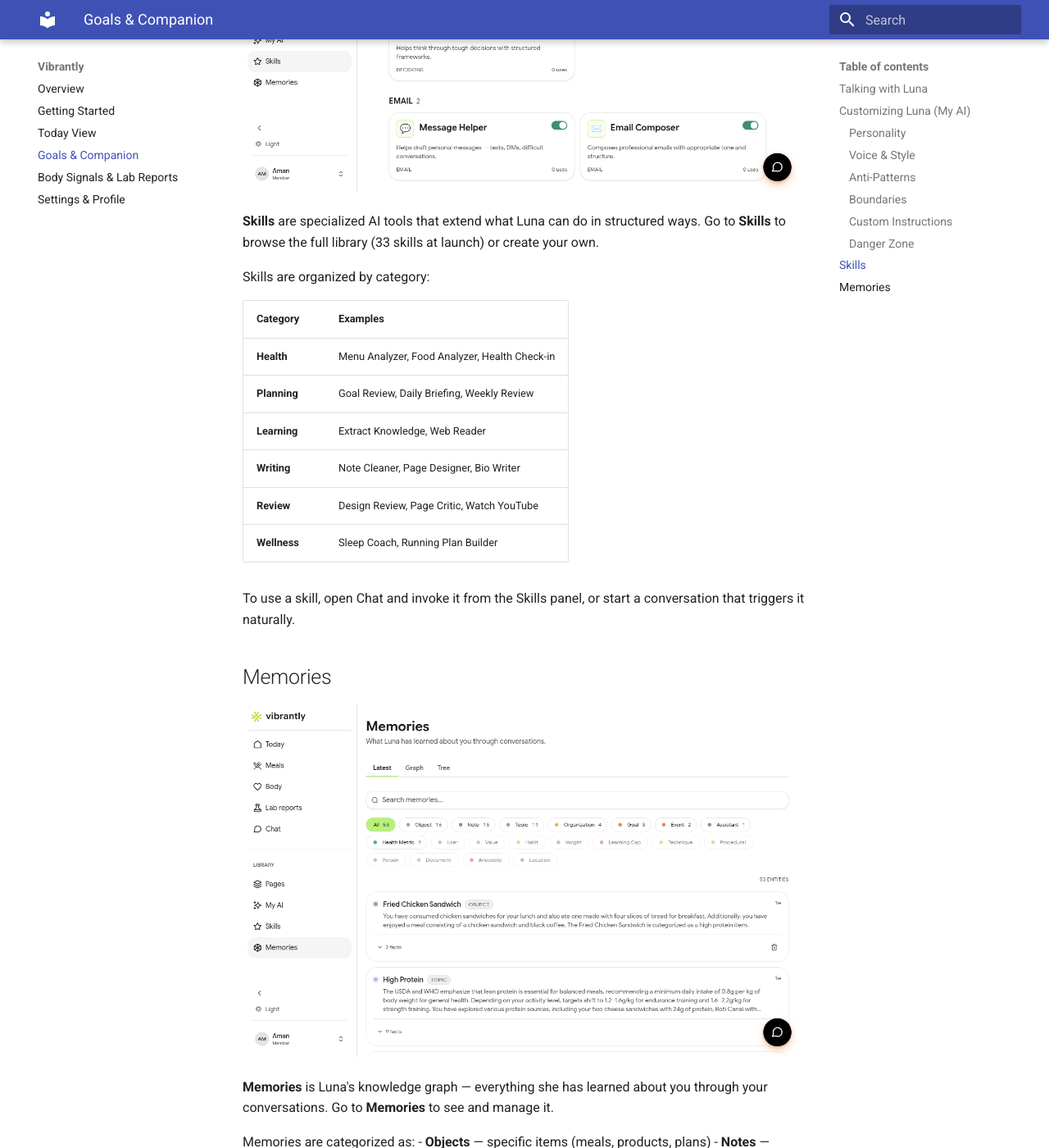
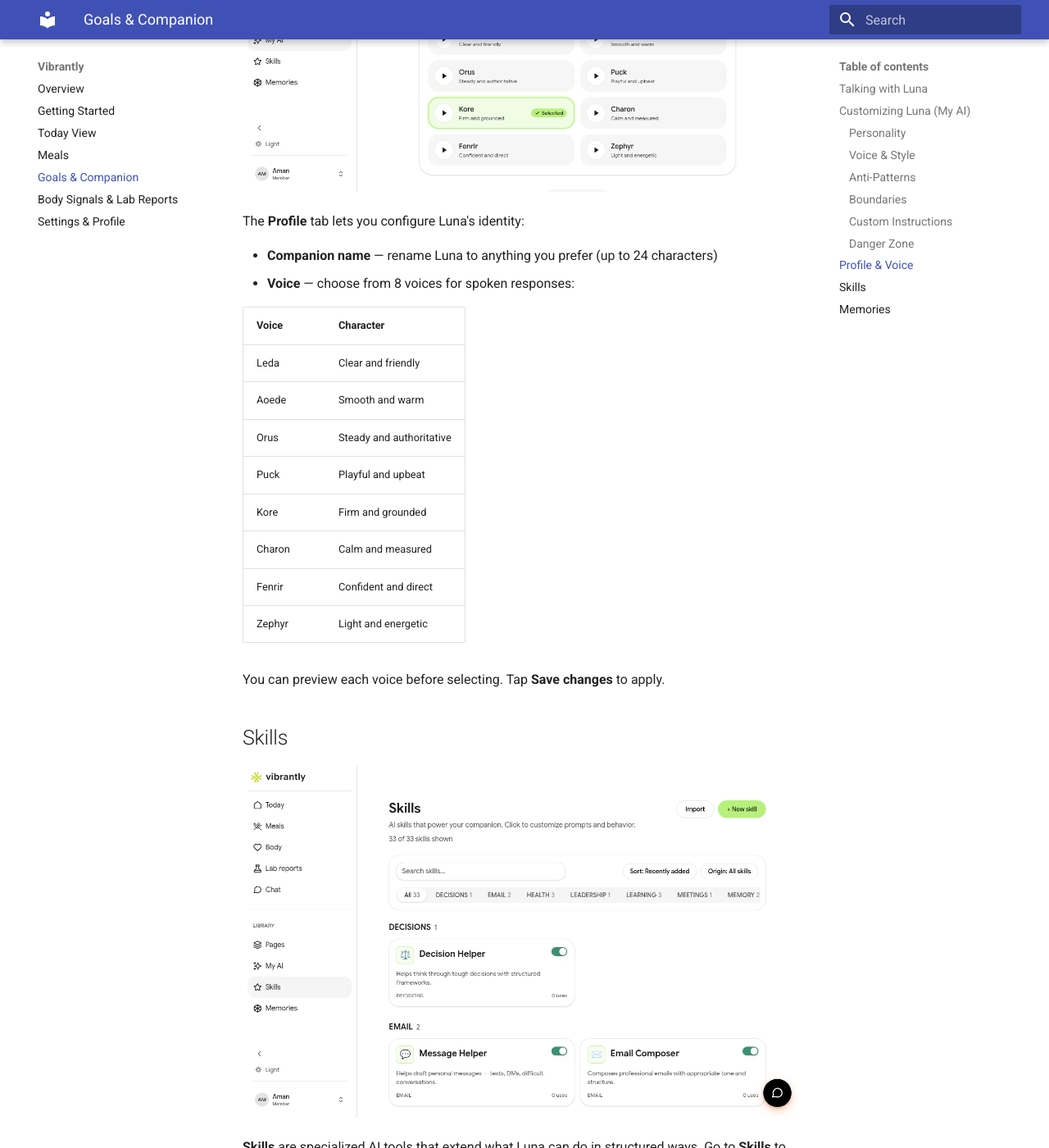
Before and after one commit to belal-khaled/product-docs, an MkDocs documentation site: the page built from docs/vibrantly/goals-companion.md, in a window 1280 px wide and 1400 px high, scrolled down 2691 px. Shown: the whole window at 82% size. Built offline with MkDocs 1.6.1 and Material for MkDocs 9.7.7, drawn with Linux system fonts in a browser that asks for light colours.

Commit message:
feat(vibrantly): second pass — Meals page, lab report results, companion voice
New page:
- docs/vibrantly/meals.md: full Meals section with chat-based logging flow,
  history view, Luna's meal analysis approach, meal type classification

New screenshots:
- img/meals-list.png: meals history with food photos + AI commentary
- img/meals-log-dialog.png: Luna meal logging chat panel
- img/lab-report-results.png: Your Health Intelligence report with system tabs
- img/companion-voice.png: Luna Profile tab with 8-voice selector

Updated pages:
- sleep-tracking.md: added lab report results section (Overview / Your Body's
  Story / Key Findings / For Your Doctor tabs, sharing options)
- goals-companion.md: added Profile & Voice section (rename companion, 8 voices)
- mkdocs.yml: added Meals to Vibrantly nav

```diff
--- a/docs/vibrantly/goals-companion.md
+++ b/docs/vibrantly/goals-companion.md
@@ -41,6 +41,28 @@ Add specific behaviors tailored to your preferences that override archetype defa
 ### Danger Zone
 **Reset entire personality** reverts all sections to your archetype's defaults and removes your custom entries.
 
+## Profile & Voice
+
+![Luna profile and voice selection](img/companion-voice.png)
+
+The **Profile** tab lets you configure Luna's identity:
+
+- **Companion name** — rename Luna to anything you prefer (up to 24 characters)
+- **Voice** — choose from 8 voices for spoken responses:
+
+| Voice | Character |
+|-------|-----------|
+| Leda | Clear and friendly |
+| Aoede | Smooth and warm |
+| Orus | Steady and authoritative |
+| Puck | Playful and upbeat |
+| Kore | Firm and grounded |
+| Charon | Calm and measured |
+| Fenrir | Confident and direct |
+| Zephyr | Light and energetic |
+
+You can preview each voice before selecting. Tap **Save changes** to apply.
+
 ## Skills
 
 ![Skills library](img/skills.png)
--- a/mkdocs.yml
+++ b/mkdocs.yml
@@ -21,6 +21,7 @@ nav:
     - Overview: vibrantly/index.md
     - Getting Started: vibrantly/getting-started.md
     - Today View: vibrantly/today-view.md
+    - Meals: vibrantly/meals.md
     - Goals & Companion: vibrantly/goals-companion.md
     - Body Signals & Lab Reports: vibrantly/sleep-tracking.md
     - Settings & Profile: vibrantly/settings.md
```
Also changed, not shown: docs/vibrantly/meals.md (added, +55 -0 lines), docs/vibrantly/sleep-tracking.md (+15 -0 lines), docs/vibrantly/img/companion-voice.png (added), docs/vibrantly/img/lab-report-results.png (added), docs/vibrantly/img/meals-list.png (added), docs/vibrantly/img/meals-log-dialog.png (added).
